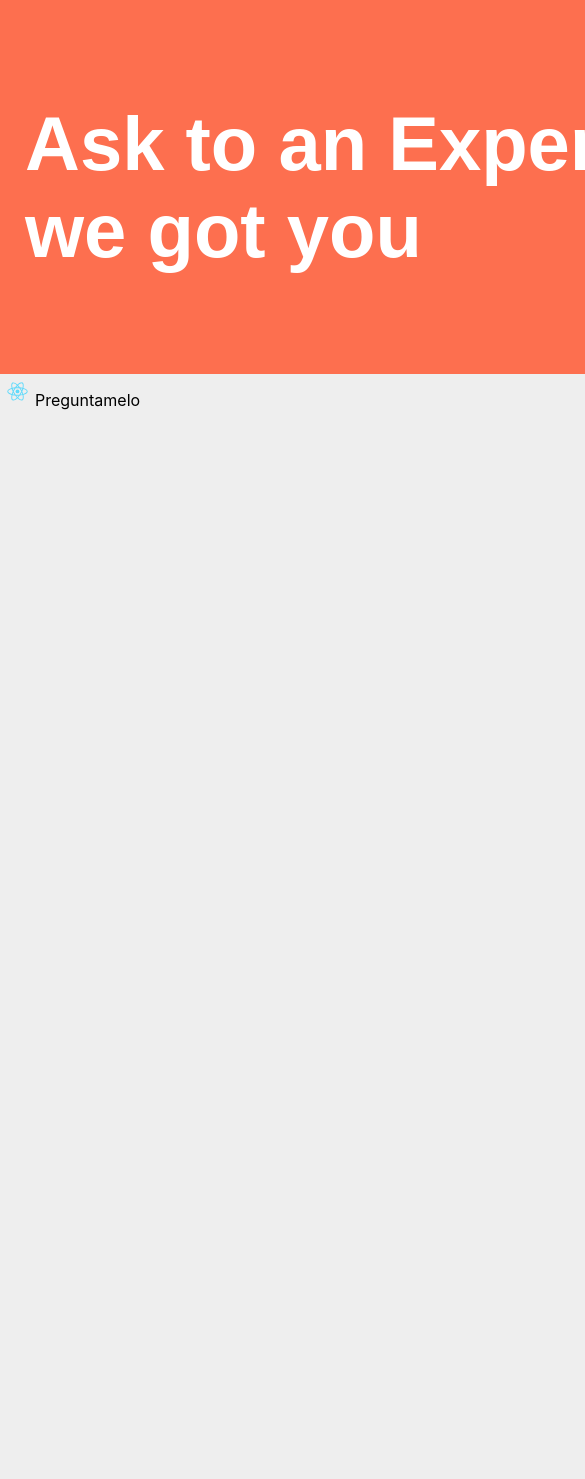
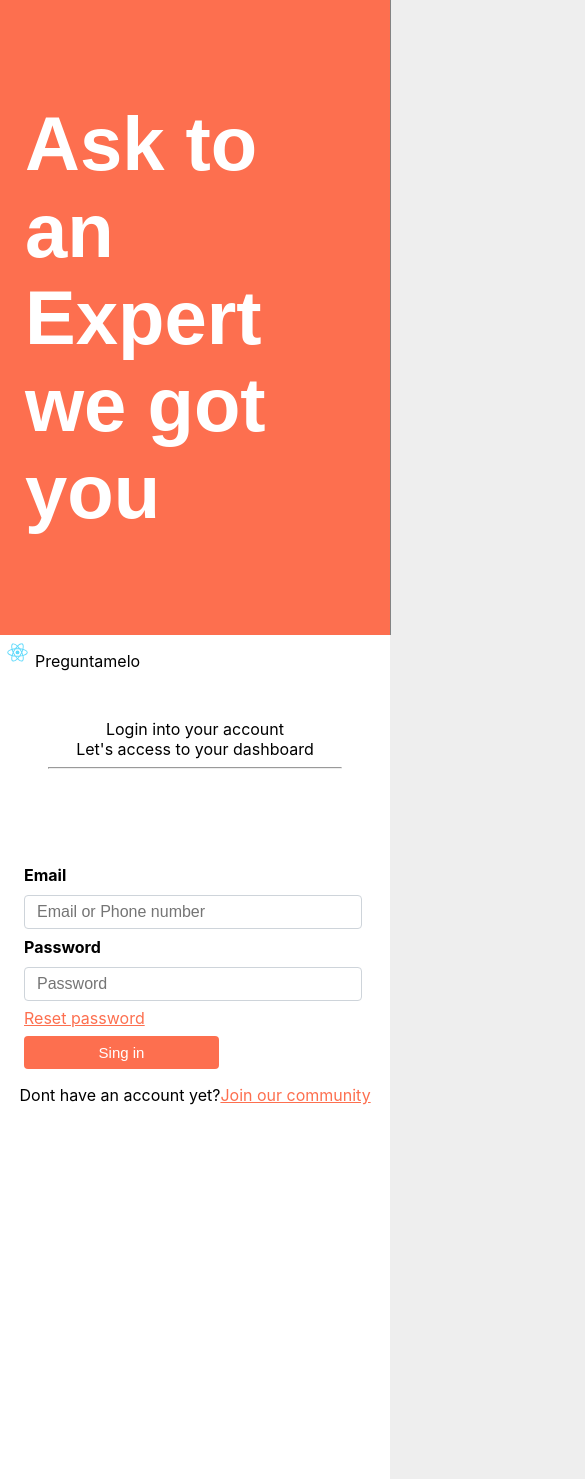
Before and after one commit to VCarlosJP/preguntamelo, a React (Create React App) app: page /login in a window 390 px wide. Shown: the top 1479 px of the page, 585 px wide, since content can reach past the window. Before the commit the page ends 844 px from the top, so only its background shows below. Built offline with nearby package versions, Linux system fonts and the light colour scheme.

Commit message:
Haciendo el login responsive

```diff
--- a/src/components/LoginForm.js
+++ b/src/components/LoginForm.js
@@ -59,7 +59,28 @@ export default class LoginForm extends React.Component{
                 <div className="login-form-header">
                     <img className="login-form-logo" src={logo} alt="Logo de preguntamelo"></img>
                     <p style={{alignSelf:"center"}}>Preguntamelo</p>
+                </div>
+                <div className="login-form-text">
+                    <div className="info-text">Login into your account</div>
+                    <div className="info-text">Let's access to your dashboard</div>
+                    <hr style={{width:"75%"}}/>
+                    <div className="login-form-section">
+                        <span style={{fontWeight:"bold"}}>
+                            Email
+                        </span>
+                        <input placeholder="Email or Phone number" type="text" onChange={this.handleEmailChange}></input>
+                        <span style={{fontWeight:"bold"}}>
+                            Password
+                        </span>
+                        <input placeholder="Password" type="password" onChange={this.handlePassChange}></input>
 
+                        <a href={{}}>Reset password</a>
+                        <button className="sign-in-button" onClick={this.singIn}>Sing in</button>
+                    </div>
+                </div>
+                <div style={{display:'flex', alignItems:'center',marginLeft:"5%"}}>
+                    <p>Dont have an account yet?</p>
+                    <a onClick={this.register} href={{}}>Join our community</a>
                 </div>
                 {/**
             <div className="login-form-page">
--- a/src/components/styles/login.scss
+++ b/src/components/styles/login.scss
@@ -57,7 +57,7 @@
     flex-direction: column;
     width: 100%;
     align-items: flex-start;
-    margin-left: 10rem;
+    margin-left: 3rem;
   }
   .login-form-section input{
     width: 50%;
@@ -73,7 +73,7 @@
     font: normal normal normal 15px Arial;
     padding: 8px 15px;
     color: #fff;
-    width: 20rem;
+    width: 50%;
   }
 
   .sign-in-button:hover{
@@ -133,7 +133,7 @@
   letter-spacing: 0px;
   color: #ffffff;
   border-right: 1px solid rgb(131, 131, 131);
-  width: 100rem;
+  width: 100%;
 }
 .right-container{
   width: 100rem;
@@ -143,15 +143,19 @@
 @media only screen and (max-width:900px){
   .container{
     flex-direction: column;
-    height: 100vh;
+    height: 100%;
   }
 
   .right-container{
     height: 100vh;
+    width: 100%;
   }
+
 }
 
 .login-form-container{
   display: flex;
   flex-direction: column;
+  background-color: white;
+  height: 100vh;
 }
```
Also changed, not shown: 1 other file (tests, documents, lock files or other folders).
